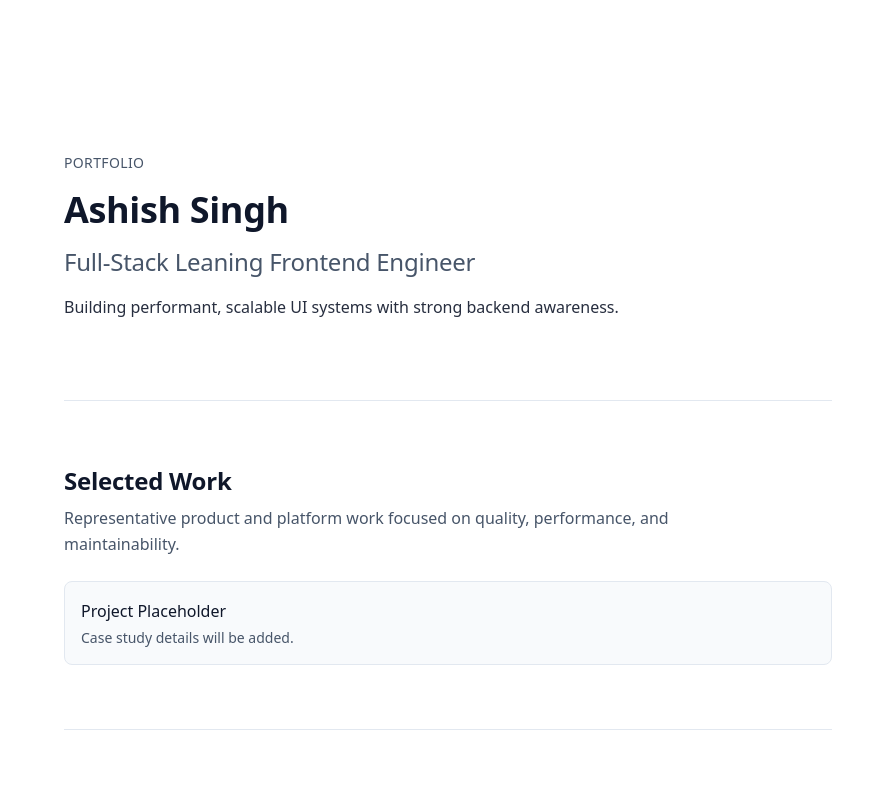
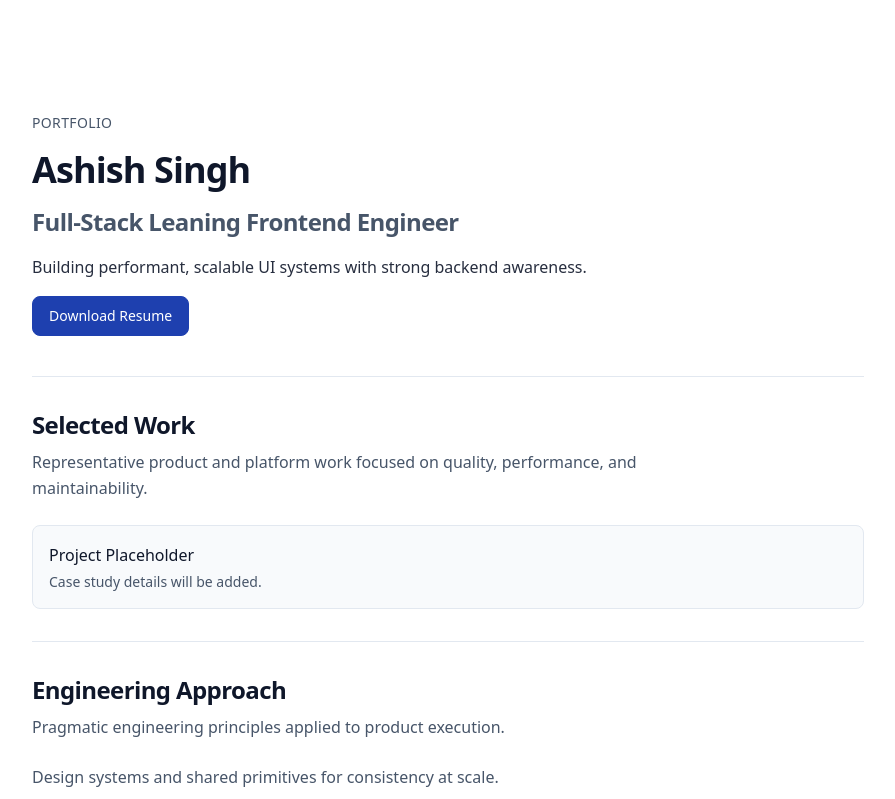
Before and after one commit to ashish-sng/Portfolio-v3, a Next.js app: page / in a window 1280 px wide. Shown: the top 799 px of the page, without its empty margins (192-1087 px from the left). Built offline with nearby package versions, Linux system fonts and the light colour scheme.

Commit message:
feat: Establish foundational UI components for layout, typography, and buttons, and integrate them across the application.

```diff
--- a/src/app/layout.tsx
+++ b/src/app/layout.tsx
@@ -18,9 +18,7 @@ export const metadata: Metadata = {
 export default function RootLayout({ children }: Readonly<{ children: React.ReactNode }>) {
   return (
     <html lang="en">
-      <body>
-        <div className="mx-auto min-h-screen w-full max-w-4xl px-6 pb-16 pt-8 sm:px-8 sm:pt-10">{children}</div>
-      </body>
+      <body className="min-h-screen pb-16 pt-8 sm:pt-10">{children}</body>
     </html>
   );
 }
--- a/src/app/page.tsx
+++ b/src/app/page.tsx
@@ -1,15 +1,18 @@
 import { EngineeringApproachSection } from "@/components/approach/engineering-approach-section";
+import { Container } from "@/components/ui/Container";
 import { ExperienceSection } from "@/components/experience/experience-section";
 import { HeroSection } from "@/components/hero/hero-section";
 import { SelectedWorkSection } from "@/components/projects/selected-work-section";
 
 export default function HomePage() {
   return (
-    <main className="m-spacing-md bg-background p-spacing-md text-base text-foreground">
-      <HeroSection />
-      <SelectedWorkSection />
-      <EngineeringApproachSection />
-      <ExperienceSection />
-    </main>
+    <Container className="m-spacing-md bg-background p-spacing-md text-base text-foreground">
+      <main>
+        <HeroSection />
+        <SelectedWorkSection />
+        <EngineeringApproachSection />
+        <ExperienceSection />
+      </main>
+    </Container>
   );
 }
--- a/src/components/approach/engineering-approach-section.tsx
+++ b/src/components/approach/engineering-approach-section.tsx
@@ -1,17 +1,18 @@
+import { Section } from "@/components/ui/Section";
 import { SectionHeading } from "@/components/ui/section-heading";
 
 export function EngineeringApproachSection() {
   return (
-    <section aria-labelledby="engineering-approach-heading" className="space-y-4 border-b border-border py-14 sm:py-16">
+    <Section aria-labelledby="engineering-approach-heading">
       <SectionHeading
         title="Engineering Approach"
         description="Pragmatic engineering principles applied to product execution."
       />
-      <ul className="space-y-2 text-sm text-muted sm:text-base">
+      <ul className="space-y-spacing-sm text-small text-muted sm:text-base">
         <li>Design systems and shared primitives for consistency at scale.</li>
         <li>Performance-first implementation with measurable outcomes.</li>
         <li>Clear API contracts and backend collaboration from day one.</li>
       </ul>
-    </section>
+    </Section>
   );
 }
--- a/src/components/experience/experience-section.tsx
+++ b/src/components/experience/experience-section.tsx
@@ -1,13 +1,14 @@
+import { Section } from "@/components/ui/Section";
 import { SectionHeading } from "@/components/ui/section-heading";
 
 export function ExperienceSection() {
   return (
-    <section aria-labelledby="experience-heading" className="space-y-4 py-14 sm:py-16">
+    <Section aria-labelledby="experience-heading" bordered={false}>
       <SectionHeading
         title="Experience"
         description="Highlights from roles where engineering execution directly improved product outcomes."
       />
-      <p className="text-sm text-muted sm:text-base">Experience timeline and role details will be added.</p>
-    </section>
+      <p className="text-small text-muted sm:text-base">Experience timeline and role details will be added.</p>
+    </Section>
   );
 }
--- a/src/components/hero/hero-section.tsx
+++ b/src/components/hero/hero-section.tsx
@@ -1,16 +1,25 @@
+import { Button } from "@/components/ui/Button";
+import { Section } from "@/components/ui/Section";
+import { Text } from "@/components/ui/Text";
+
 export function HeroSection() {
   return (
-    <section aria-labelledby="hero-heading" className="border-b border-border py-16 sm:py-20">
+    <Section aria-labelledby="hero-heading" spacing="lg">
       <div className="space-y-4">
-        <p className="text-small font-medium uppercase tracking-wide text-muted">Portfolio</p>
-        <h1 id="hero-heading" className="text-h1 font-semibold">
+        <Text variant="small" className="font-medium uppercase tracking-wide text-muted">
+          Portfolio
+        </Text>
+        <Text as="h1" id="hero-heading" variant="h1">
           Ashish Singh
-        </h1>
-        <p className="text-h2 text-muted">Full-Stack Leaning Frontend Engineer</p>
-        <p className="max-w-2xl text-base leading-relaxed text-foreground/90">
+        </Text>
+        <Text as="h2" variant="h2" className="text-muted">
+          Full-Stack Leaning Frontend Engineer
+        </Text>
+        <Text variant="body" className="max-w-2xl leading-relaxed text-foreground/90">
           Building performant, scalable UI systems with strong backend awareness.
-        </p>
+        </Text>
+        <Button>Download Resume</Button>
       </div>
-    </section>
+    </Section>
   );
 }
--- a/src/components/projects/selected-work-section.tsx
+++ b/src/components/projects/selected-work-section.tsx
@@ -1,9 +1,10 @@
 import { selectedProjects } from "@/content/projects";
+import { Section } from "@/components/ui/Section";
 import { SectionHeading } from "@/components/ui/section-heading";
 
 export function SelectedWorkSection() {
   return (
-    <section aria-labelledby="selected-work-heading" className="space-y-4 border-b border-border py-14 sm:py-16">
+    <Section aria-labelledby="selected-work-heading">
       <SectionHeading
         title="Selected Work"
         description="Representative product and platform work focused on quality, performance, and maintainability."
@@ -16,6 +17,6 @@ export function SelectedWorkSection() {
           </li>
         ))}
       </ul>
-    </section>
+    </Section>
   );
 }
--- /dev/null
+++ b/src/components/ui/Button.tsx
@@ -0,0 +1,32 @@
+import type { ButtonHTMLAttributes } from "react";
+
+type ButtonVariant = "primary" | "secondary";
+
+type ButtonProps = ButtonHTMLAttributes<HTMLButtonElement> & {
+  variant?: ButtonVariant;
+};
+
+const variantClasses: Record<ButtonVariant, string> = {
+  primary:
+    "bg-accent text-background border border-accent hover:bg-accent/90 focus-visible:ring-accent/40",
+  secondary:
+    "bg-surface text-foreground border border-border hover:bg-surface/80 focus-visible:ring-border"
+};
+
+export function Button({ variant = "primary", className = "", type = "button", children, ...props }: ButtonProps) {
+  // Semantic variant classes keep visual intent stable while token values can evolve by theme.
+  const classes = [
+    "inline-flex items-center justify-center rounded-radius-md px-spacing-md py-spacing-sm text-small font-medium transition-colors",
+    "focus-visible:outline-none focus-visible:ring-2 focus-visible:ring-offset-0 disabled:cursor-not-allowed disabled:opacity-60",
+    variantClasses[variant],
+    className
+  ]
+    .filter(Boolean)
+    .join(" ");
+
+  return (
+    <button type={type} className={classes} {...props}>
+      {children}
+    </button>
+  );
+}
--- /dev/null
+++ b/src/components/ui/Container.tsx
@@ -0,0 +1,14 @@
+import type { ComponentPropsWithoutRef } from "react";
+
+type ContainerProps = ComponentPropsWithoutRef<"div">;
+
+export function Container({ className = "", children, ...props }: ContainerProps) {
+  // Centralized container constraints prevent one-off width/padding drift across pages.
+  const classes = ["mx-auto w-full max-w-4xl px-6 sm:px-8", className].filter(Boolean).join(" ");
+
+  return (
+    <div className={classes} {...props}>
+      {children}
+    </div>
+  );
+}
--- /dev/null
+++ b/src/components/ui/Section.tsx
@@ -0,0 +1,37 @@
+import type { ComponentPropsWithoutRef } from "react";
+
+type SectionSpacing = "md" | "lg";
+
+type SectionProps = ComponentPropsWithoutRef<"section"> & {
+  bordered?: boolean;
+  spacing?: SectionSpacing;
+};
+
+const spacingClasses: Record<SectionSpacing, string> = {
+  md: "py-spacing-lg sm:py-spacing-xl",
+  lg: "py-spacing-xl sm:py-[2.5rem]"
+};
+
+export function Section({
+  bordered = true,
+  spacing = "md",
+  className = "",
+  children,
+  ...props
+}: SectionProps) {
+  // Default section rhythm enforces predictable spacing and separators across the page.
+  const classes = [
+    "space-y-spacing-md",
+    spacingClasses[spacing],
+    bordered ? "border-b border-border" : "",
+    className
+  ]
+    .filter(Boolean)
+    .join(" ");
+
+  return (
+    <section className={classes} {...props}>
+      {children}
+    </section>
+  );
+}
--- /dev/null
+++ b/src/components/ui/Text.tsx
@@ -0,0 +1,34 @@
+import type { ComponentPropsWithoutRef, ElementType, ReactNode } from "react";
+
+type TextVariant = "h1" | "h2" | "body" | "small";
+
+type TextProps<T extends ElementType = "p"> = {
+  as?: T;
+  variant?: TextVariant;
+  className?: string;
+  children: ReactNode;
+} & Omit<ComponentPropsWithoutRef<T>, "as" | "children" | "className">;
+
+const variantClasses: Record<TextVariant, string> = {
+  h1: "text-h1 font-semibold tracking-tight",
+  h2: "text-h2 font-semibold tracking-tight",
+  body: "text-body",
+  small: "text-small"
+};
+
+export function Text<T extends ElementType = "p">({
+  as,
+  variant = "body",
+  className = "",
+  children,
+  ...props
+}: TextProps<T>) {
+  const Component = (as ?? "p") as ElementType;
+  const classes = [variantClasses[variant], className].filter(Boolean).join(" ");
+
+  return (
+    <Component className={classes} {...props}>
+      {children}
+    </Component>
+  );
+}
--- a/src/components/ui/section-heading.tsx
+++ b/src/components/ui/section-heading.tsx
@@ -1,3 +1,5 @@
+import { Text } from "@/components/ui/Text";
+
 type SectionHeadingProps = {
   title: string;
   description?: string;
@@ -6,8 +8,14 @@ type SectionHeadingProps = {
 export function SectionHeading({ title, description }: SectionHeadingProps) {
   return (
     <header className="mb-6 space-y-2">
-      <h2 className="text-h2 font-semibold">{title}</h2>
-      {description ? <p className="max-w-2xl text-small text-muted sm:text-base">{description}</p> : null}
+      <Text as="h2" variant="h2">
+        {title}
+      </Text>
+      {description ? (
+        <Text variant="small" className="max-w-2xl text-muted sm:text-base">
+          {description}
+        </Text>
+      ) : null}
     </header>
   );
 }
```
